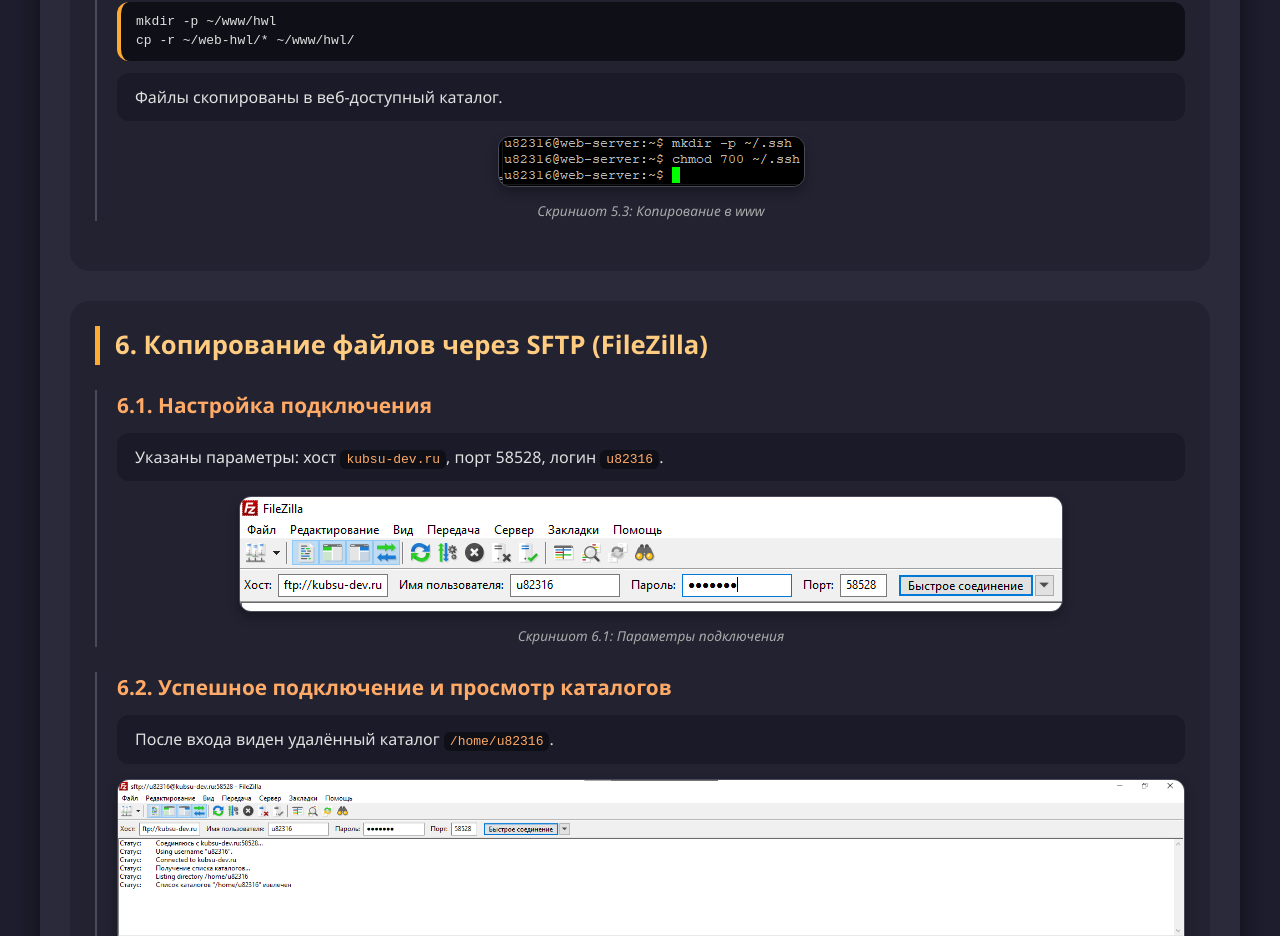
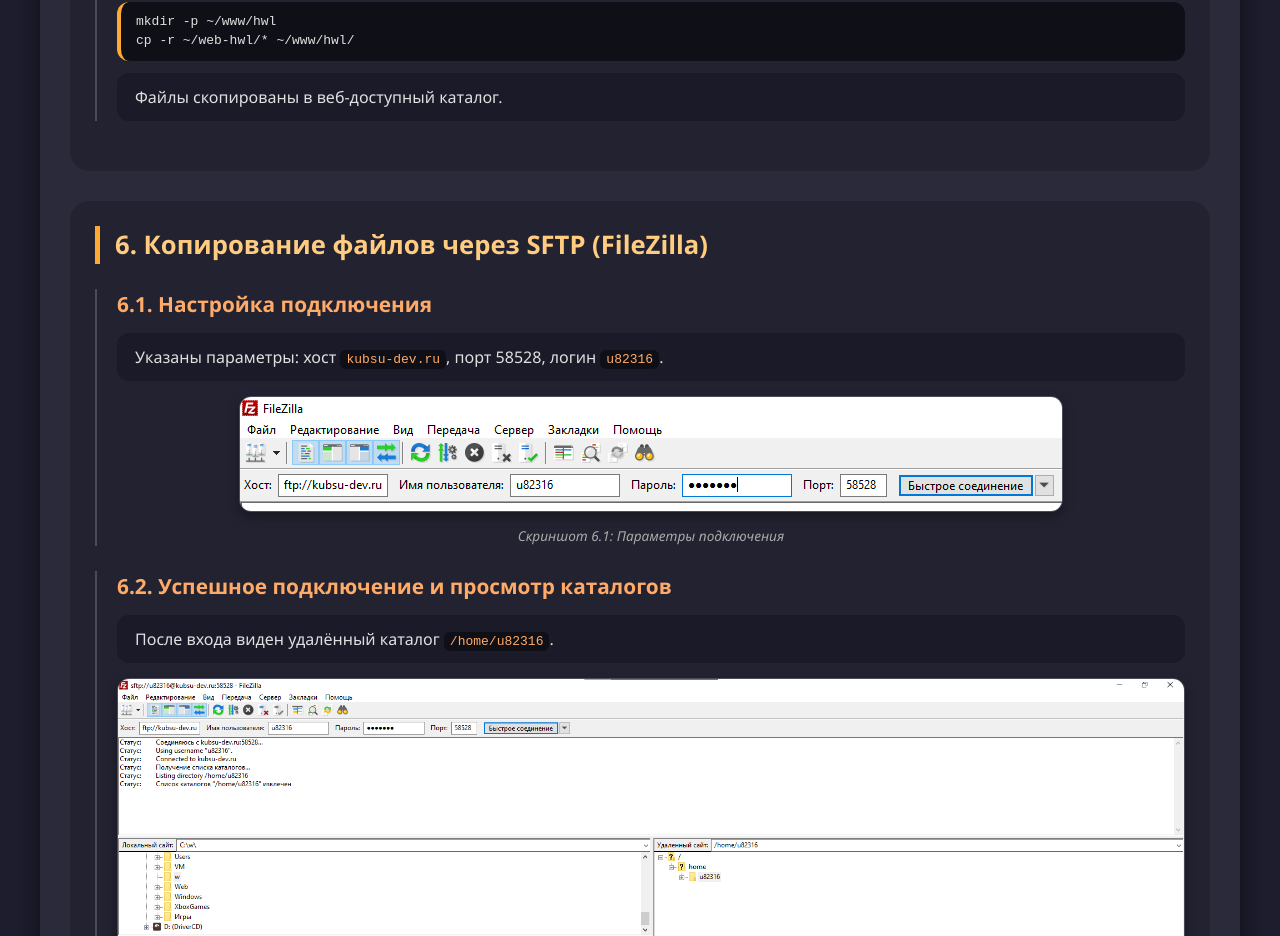
Before and after one commit to Pavel180107/web-hw1, a plain HTML site: page index.html in a window 1280 px wide. Shown: the part 9200-10136 px from the top of the page. Drawn offline with Linux system fonts and the light colour scheme.

Commit message:
update index

```diff
--- a/index.html
+++ b/index.html
@@ -164,7 +164,7 @@ git push -u origin main</pre>
                 <div class="command"><pre>mkdir -p ~/www/hwl
 cp -r ~/web-hwl/* ~/www/hwl/</pre></div>
                 <div class="description">Файлы скопированы в веб-доступный каталог.</div>
-                <div class="screenshot"><img src="5.3.png" alt="Копирование"><div class="caption">Скриншот 5.3: Копирование в www</div></div>
+
             </div>
         </section>
 
```
